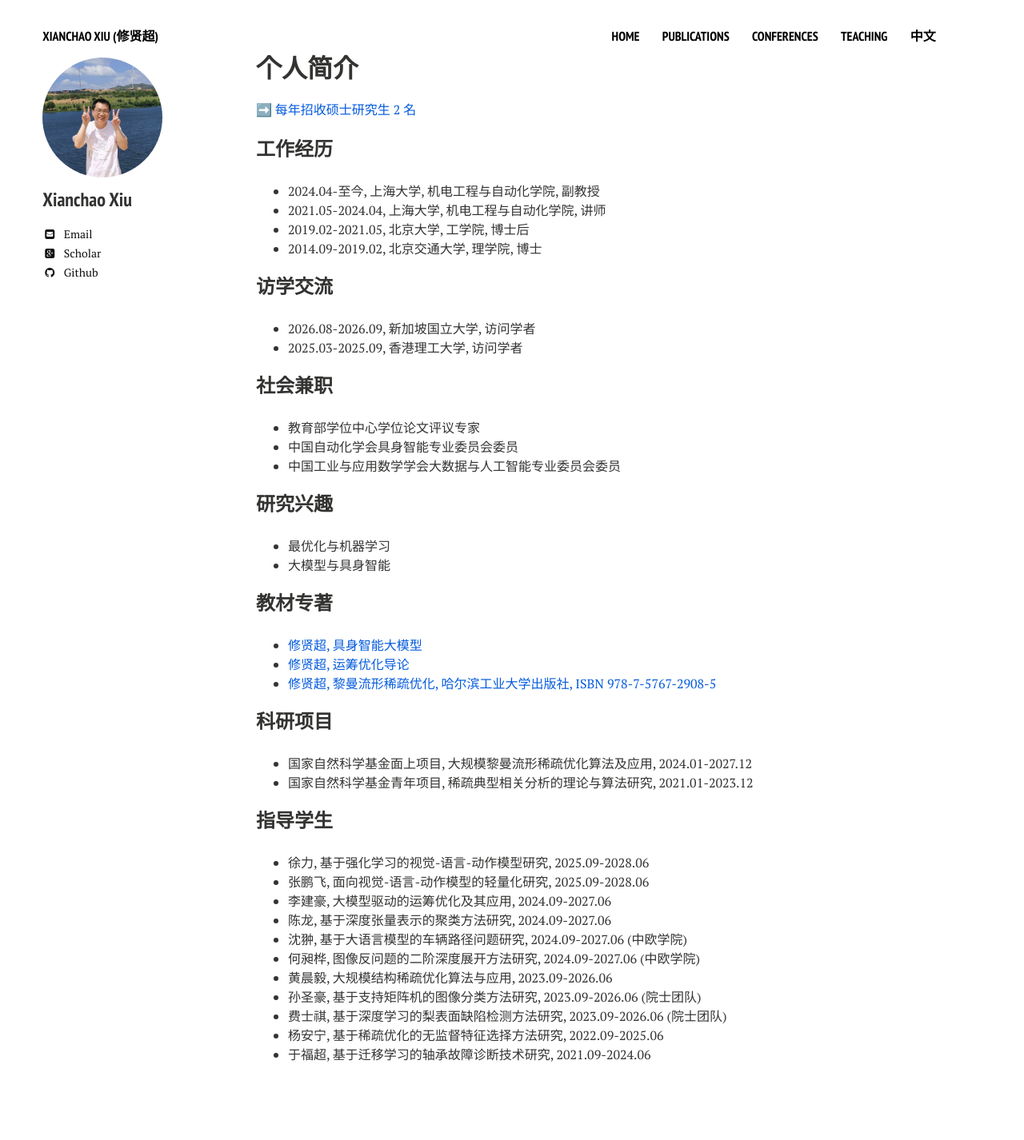
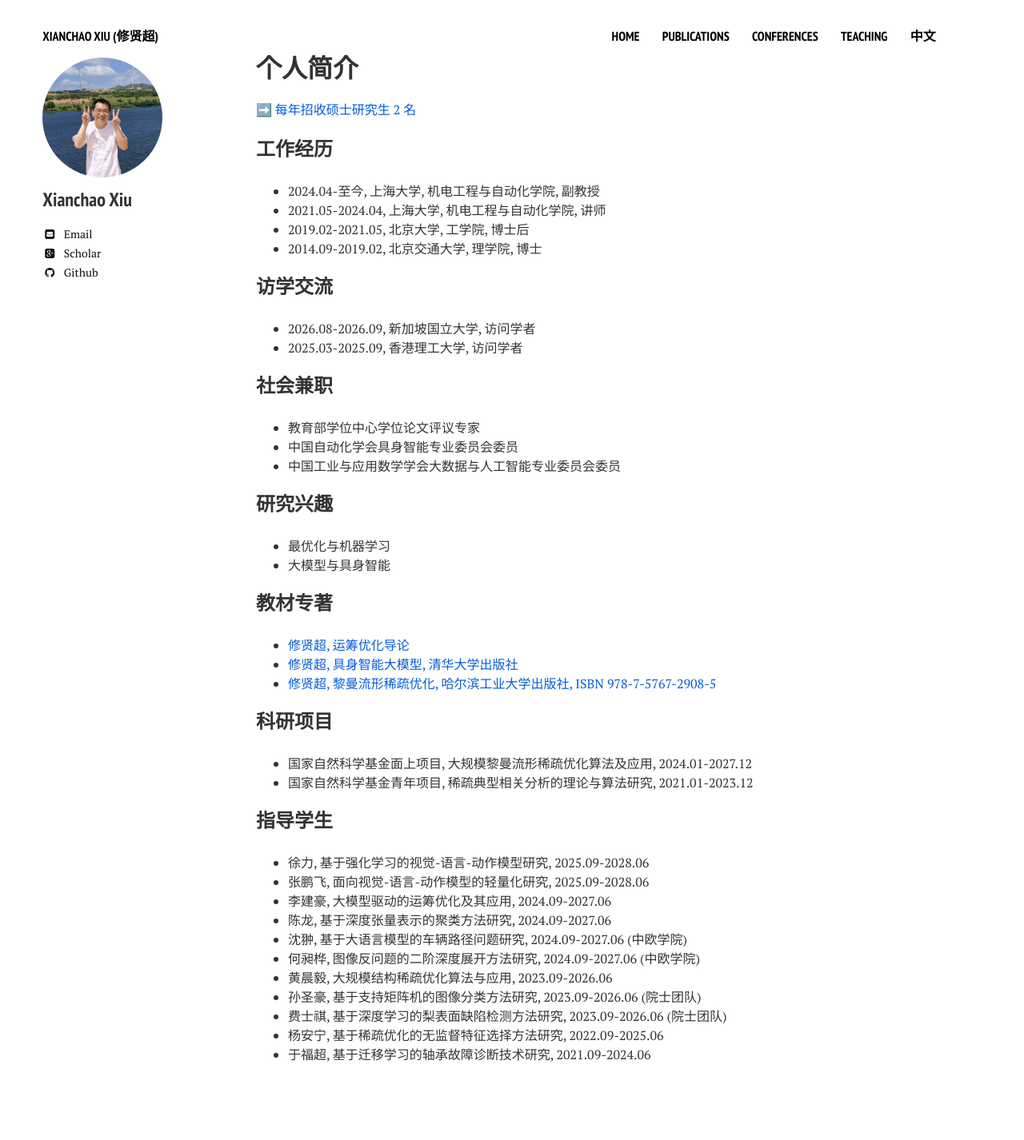
Before and after one commit to xianchaoxiu/xianchaoxiu.github.io, a Jekyll site: the page built from chinese/index.md, in a window 1280 px wide. Shown: the whole page at 80% size. Built offline with Jekyll 4.4.1, drawn with Linux system fonts in a browser that asks for light colours; nearby versions of some CDN libraries.

Commit message:
Update index.md

```diff
--- a/chinese/index.md
+++ b/chinese/index.md
@@ -34,8 +34,9 @@ share: false
 
 
 ### 教材专著
-* <a href="https://xianchaoxiu.github.io/chinese/book/VLA/" class="textlink" target="_blank">修贤超, 具身智能大模型  </a> <br>
+
 * <a href="https://xianchaoxiu.github.io/chinese/book/OR/" class="textlink" target="_blank">修贤超, 运筹优化导论  </a> <br>
+* <a href="https://xianchaoxiu.github.io/chinese/book/VLA/" class="textlink" target="_blank">修贤超, 具身智能大模型, 清华大学出版社  </a> <br>
 * <a href="https://xianchaoxiu.github.io/chinese/book/OPT/" class="textlink" target="_blank">修贤超, 黎曼流形稀疏优化, 哈尔滨工业大学出版社, ISBN 978-7-5767-2908-5 </a> <br>
 
 
```
